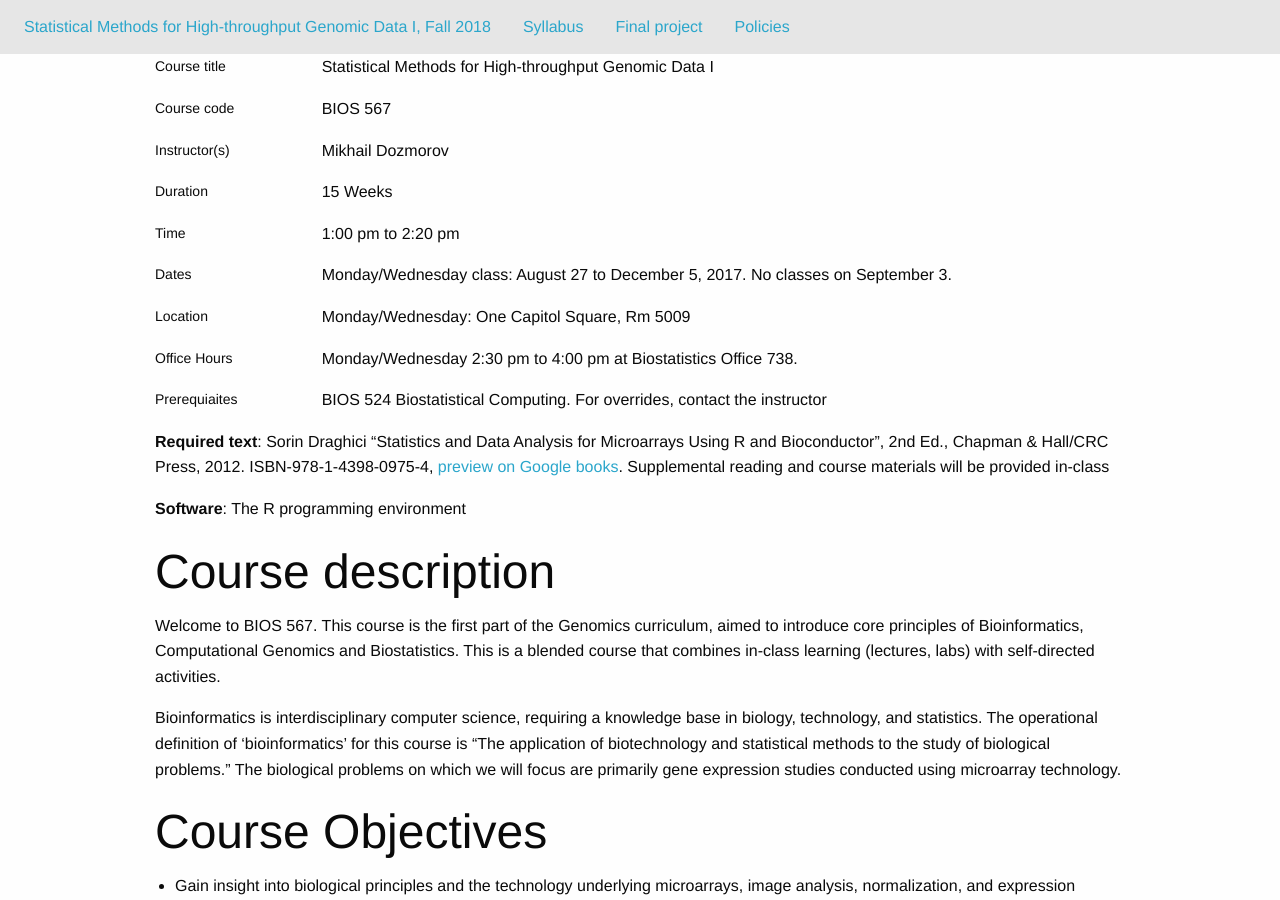
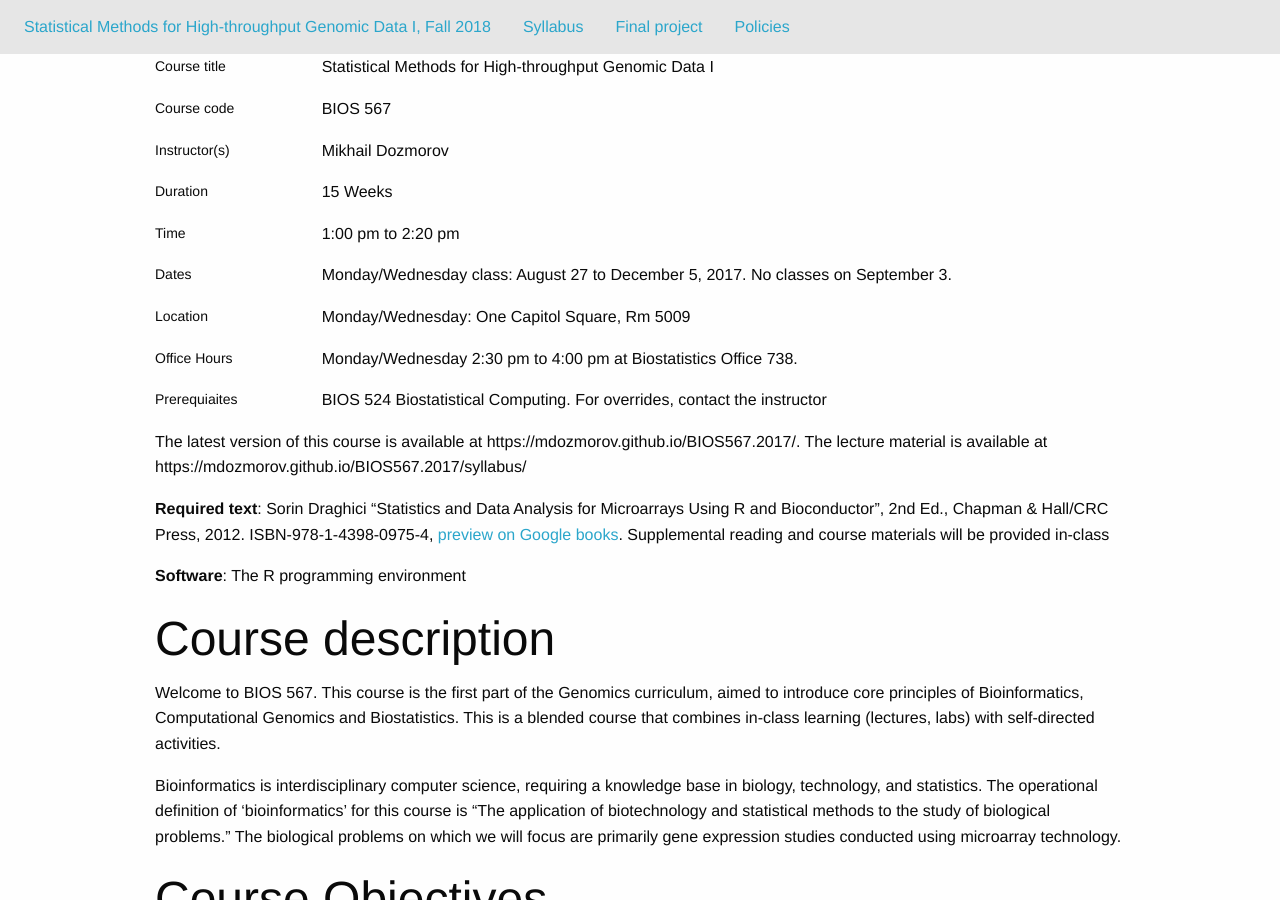
Before and after one commit to mdozmorov/BIOS567.2018, a Jekyll site: the page built from index.html, in a window 1280 px wide and 900 px high. Built offline with Jekyll 4.4.1, drawn with Linux system fonts in a browser that asks for light colours.

Commit message:
Add reference to previous course page

```diff
--- a/index.html
+++ b/index.html
@@ -1,6 +1,9 @@
 ---
 layout: landing
 ---
+
+The latest version of this course is available at https://mdozmorov.github.io/BIOS567.2017/. The lecture material is available at https://mdozmorov.github.io/BIOS567.2017/syllabus/
+
 
 **Required text**: Sorin Draghici “Statistics and Data Analysis for Microarrays Using R and Bioconductor”, 2nd Ed., Chapman & Hall/CRC Press, 2012. ISBN-978-1-4398-0975-4, [preview on Google books](https://books.google.com/books?id=aEm3BgAAQBAJ). Supplemental reading and course materials will be provided in-class
 
```
